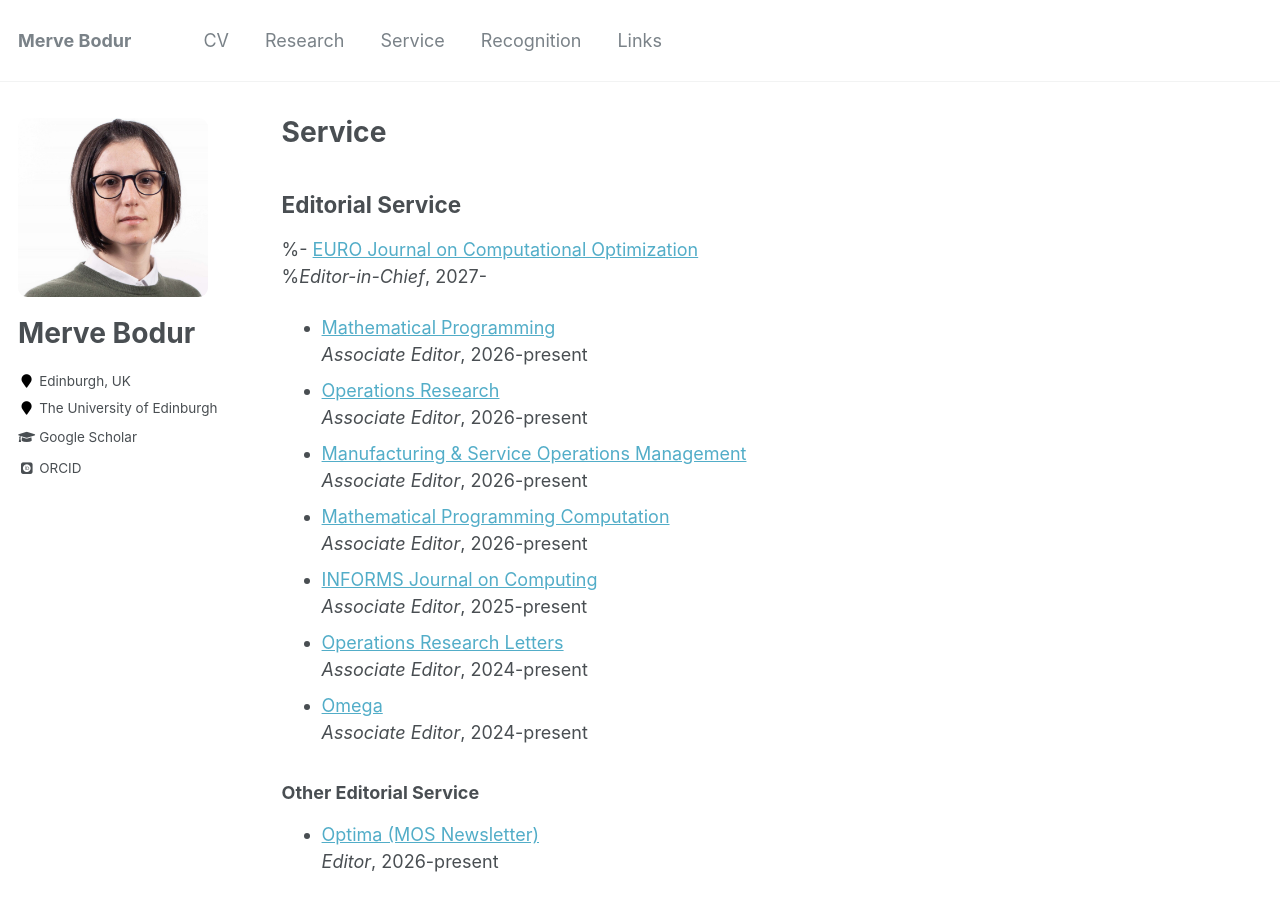
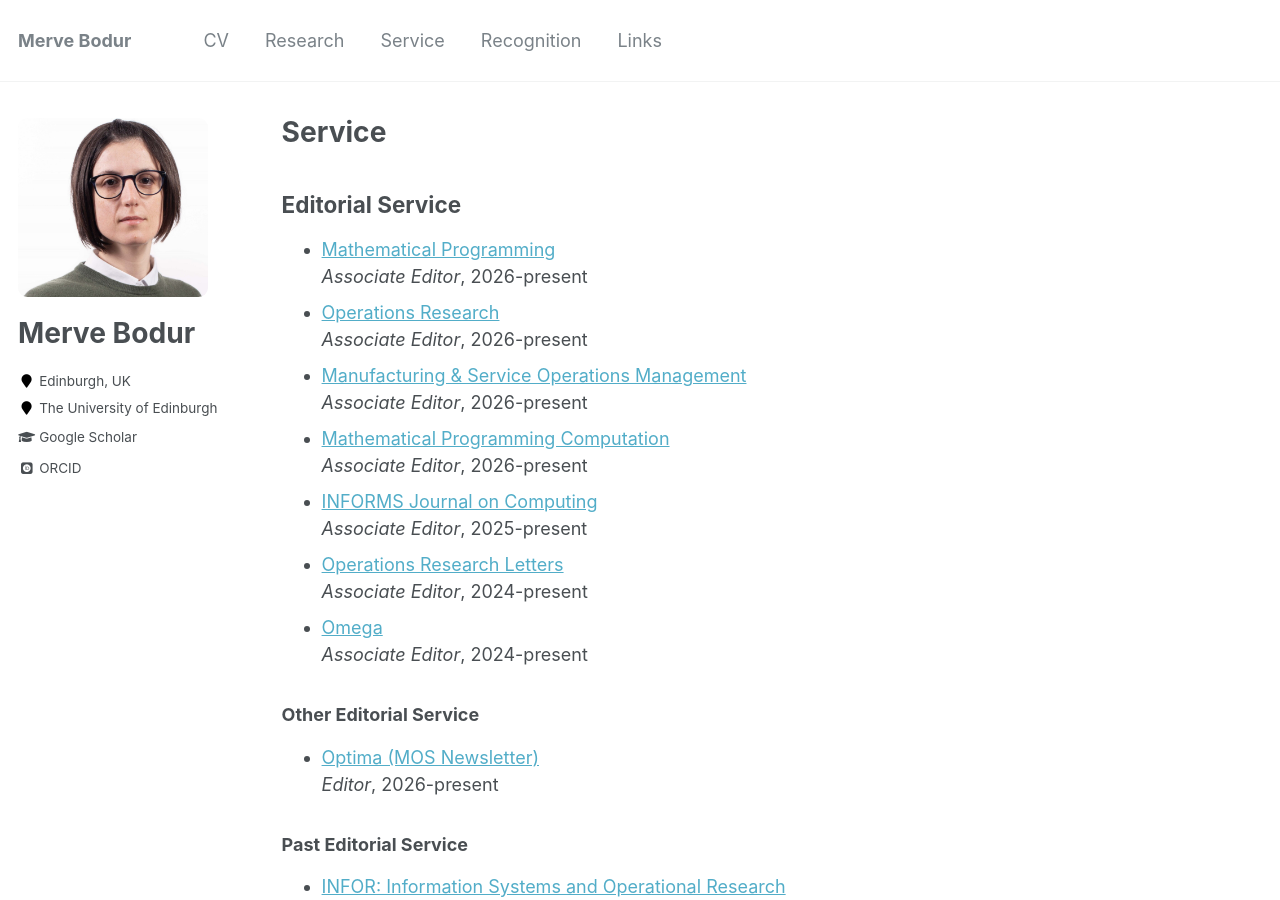
Before and after one commit to mervebodur/mervebodur.github.io, a Jekyll site: the page built from _pages/service.md, in a window 1280 px wide and 900 px high. Built offline with Jekyll 4.4.1, drawn with Linux system fonts in a browser that asks for light colours; some web fonts are replaced.

Commit message:
Update service.md

```diff
--- a/_pages/service.md
+++ b/_pages/service.md
@@ -7,8 +7,8 @@ author_profile: true
 
 ## Editorial Service
 
-%- [EURO Journal on Computational Optimization](https://www.sciencedirect.com/journal/euro-journal-on-computational-optimization)\
-%*Editor-in-Chief*, 2027-
+<!-- - [EURO Journal on Computational Optimization](https://www.sciencedirect.com/journal/euro-journal-on-computational-optimization)\ -->
+<!-- *Editor-in-Chief*, 2027- -->
 - [Mathematical Programming](https://link.springer.com/journal/10107)\
 *Associate Editor*, 2026-present
 - [Operations Research](https://pubsonline.informs.org/journal/opre)\
```
